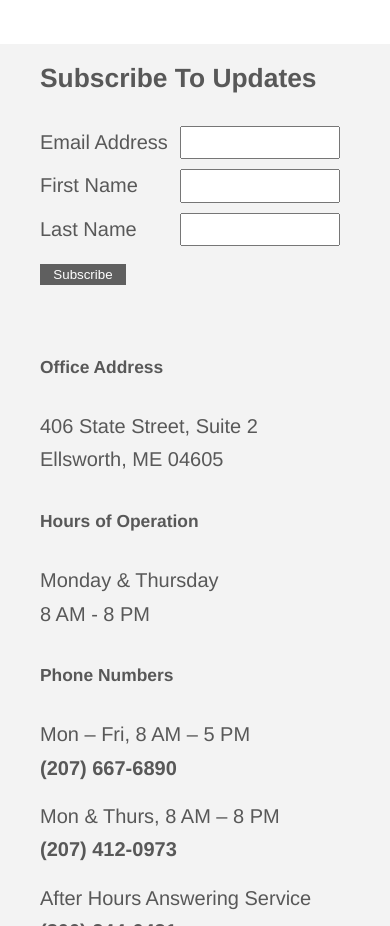
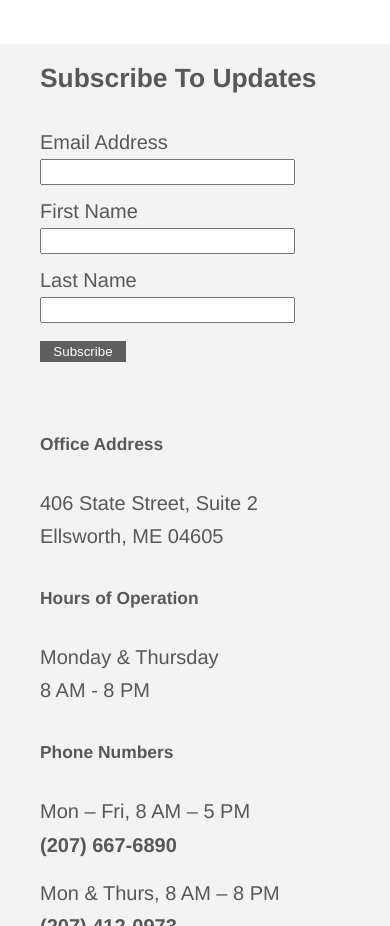
Before and after one commit to alexabreu/dtc, a Gatsby site: page /about in a window 390 px wide. Shown: the part 4280-5206 px from the top of the page. Built offline with nearby package versions, Linux system fonts and the light colour scheme; Gatsby itself is replaced by a stand-in of ours.

Commit message:
signup form padding. team bio width. mobile layouts.

```diff
--- a/src/components/styles/form.module.scss
+++ b/src/components/styles/form.module.scss
@@ -5,13 +5,24 @@
     display: flex;
     justify-content: space-between;
     margin-bottom: 0.5em;
+    @media only screen and (max-width: 400px) {
+      flex-wrap: wrap;
+      width: 100%;
+      input {
+        width: 85%;
+      }
+    }
+    @media only screen and (min-width: 400px) {
+      input {
+        width: 60%;
+      }
+    }
     label {
       margin-right: 4em;
       white-space: nowrap;
       width: 20%;
     }
     input {
-      width: 60%;
       padding: 0.25em 0.5em;
     }
   }
--- a/src/pages/styles/staff.module.scss
+++ b/src/pages/styles/staff.module.scss
@@ -8,6 +8,9 @@
   padding: 3em 0 0 0;
   .content {
     width: 75%;
+    @media only screen and (max-width: 1000px) {
+      width: 100%;
+    }
   }
   .photo {
     width: 23%;
```
